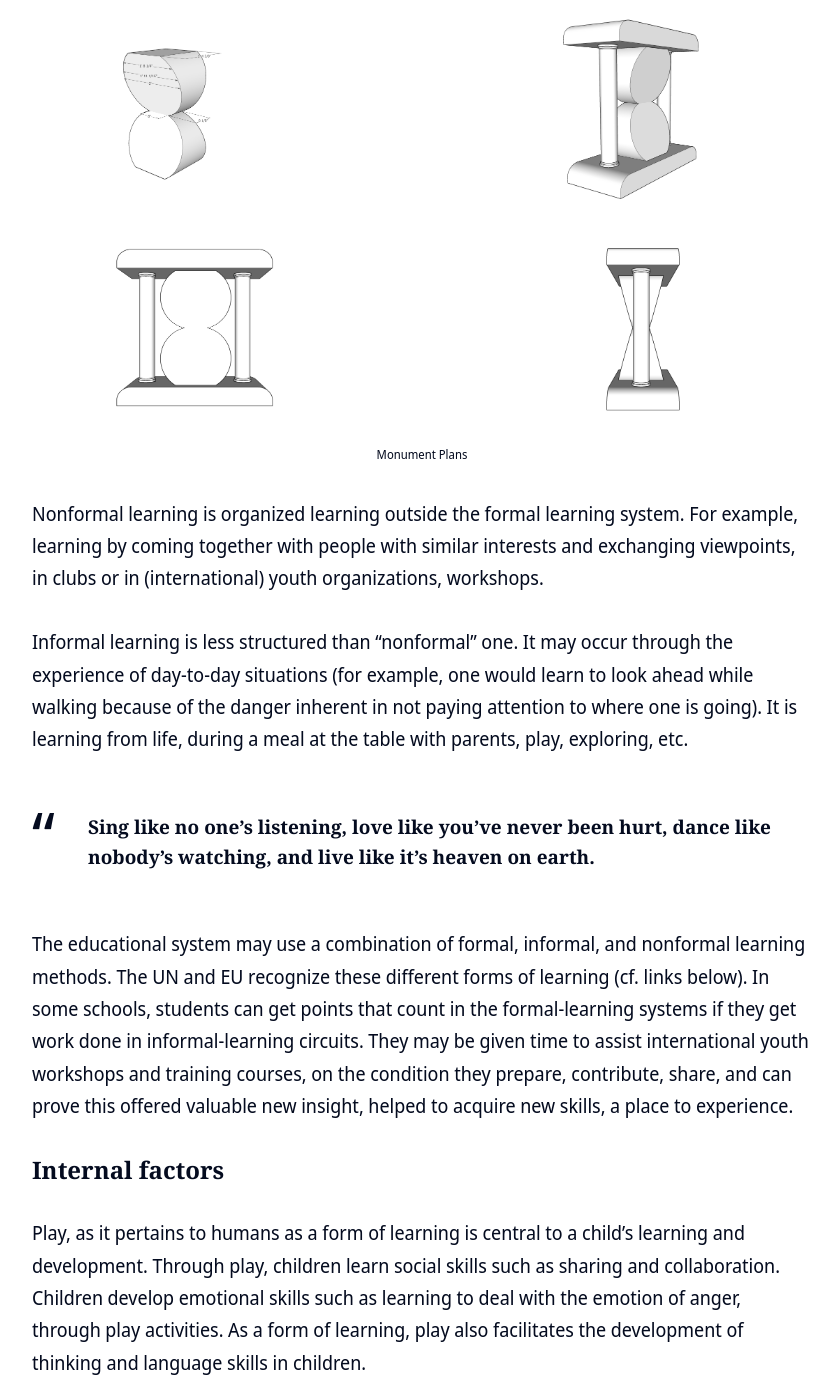
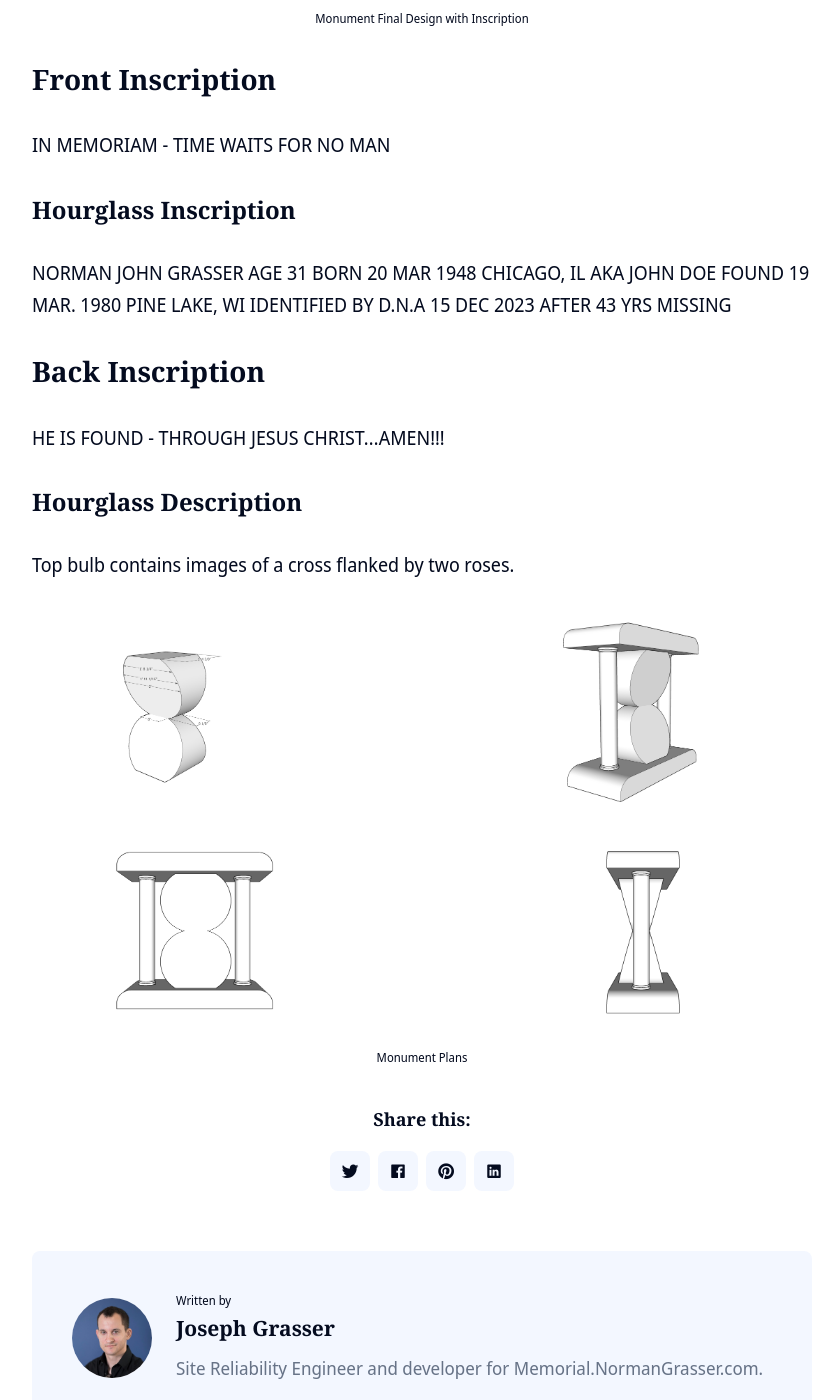
Before and after one commit to normangrasser/normangrasser.github.io, a Jekyll site: the page built from _posts/2025-01-24-memorial-plans.markdown, in a window 1280 px wide and 1400 px high, scrolled down 1162 px. Shown: the whole window, without its empty margins (218-1058 px from the left). Built offline with Jekyll 4.4.1, drawn with Linux system fonts in a browser that asks for light colours; nearby versions of some CDN libraries; some of the changed text lies outside the part shown.

Commit message:
add final monument design

```diff
--- a/_posts/2025-01-24-memorial-plans.markdown
+++ b/_posts/2025-01-24-memorial-plans.markdown
@@ -8,13 +8,37 @@ tags:   [workflow]
 tags_color: '#a149cb'
 featured: true
 ---
-In operant conditioning, a reinforcement (by reward) or instead a punishment is given after a given behavior, changing the frequency and/or form of that behavior. Stimulus present when the behavior/consequence occurs come to control these behavior modifications.
 
-Observational learning is learning that occurs through observing the behavior of others. It is a form of social learning which takes various forms, based on various processes. In humans, this form of learning seems to not need reinforcement to occur, but instead, requires a social model such as a parent, sibling, friend, or teacher with surroundings.
+<div class="gallery-box">
+  <div class="gallery gallery--post">
+    <img src="/images/monument_hourglassoval.jpg" loading="lazy" alt="Monument Final Design with Inscription">
+  </div>
+  <em>Monument Final Design with Inscription</em>
+</div>
 
-> The longer I live, the more I realize that I am never wrong about anything, and that all the pains I have so humbly taken to verify my notions have only wasted my time!
+## Front Inscription
 
-Rote learning is memorizing information so that it can be recalled by the learner exactly the way it was read or heard. The major technique used for rote learning is learning by repetition, based on the idea that a learner can recall the material exactly (but not its meaning) if the information is repeatedly processed. Rote learning is used in diverse areas, from mathematics to music to religion. Although it has been criticized by some educators, rote learning is a necessary precursor to meaningful learning.
+IN MEMORIAM - TIME WAITS FOR NO MAN
+
+### Hourglass Inscription
+
+NORMAN JOHN GRASSER
+AGE 31
+BORN 20 MAR 1948 CHICAGO, IL
+AKA JOHN DOE
+FOUND 19 MAR. 1980 PINE LAKE, WI
+IDENTIFIED BY D.N.A
+15 DEC 2023
+AFTER 43 YRS MISSING
+
+## Back Inscription
+
+HE IS FOUND - THROUGH JESUS CHRIST...AMEN!!!
+
+### Hourglass Description
+
+Top bulb contains images of a cross flanked by two roses.
+
 
 <div class="gallery-box">
   <div class="gallery gallery--post">
@@ -25,22 +49,3 @@ Rote learning is memorizing information so that it can be recalled by the learne
   </div>
   <em>Monument Plans</em>
 </div>
-
-
-Nonformal learning is organized learning outside the formal learning system. For example, learning by coming together with people with similar interests and exchanging viewpoints, in clubs or in (international) youth organizations, workshops.
-
-Informal learning is less structured than "nonformal" one. It may occur through the experience of day-to-day situations (for example, one would learn to look ahead while walking because of the danger inherent in not paying attention to where one is going). It is learning from life, during a meal at the table with parents, play, exploring, etc.
-
-> Sing like no one’s listening, love like you’ve never been hurt, dance like nobody’s watching, and live like it’s heaven on earth.
-
-The educational system may use a combination of formal, informal, and nonformal learning methods. The UN and EU recognize these different forms of learning (cf. links below). In some schools, students can get points that count in the formal-learning systems if they get work done in informal-learning circuits. They may be given time to assist international youth workshops and training courses, on the condition they prepare, contribute, share, and can prove this offered valuable new insight, helped to acquire new skills, a place to experience.
-
-### Internal factors
-
-Play, as it pertains to humans as a form of learning is central to a child's learning and development. Through play, children learn social skills such as sharing and collaboration. Children develop emotional skills such as learning to deal with the emotion of anger, through play activities. As a form of learning, play also facilitates the development of thinking and language skills in children.
-
-<p><iframe src="https://player.vimeo.com/video/148003889?h=d36b8b4cbb" loading="lazy" width="640" height="360" frameborder="0" allowfullscreen></iframe></p>
-
-Transfer of learning is the application of skill, knowledge or understanding to resolve a novel problem or situation that happens when certain conditions are fulfilled. Research indicates that learning transfer is infrequent; most common when "... cued, primed, and guided..." and has sought to clarify what it is, and how it might be promoted through.
-
-In incidental teaching learning is not planned by the instructor or the student, it occurs as a byproduct of another activity — an experience, observation, self-reflection, interaction, unique event, or common routine task. This learning happens in addition to or apart from the instructor's plans and the student's expectations. An example of incidental teaching.
```
Also changed, not shown: images/monument_hourglassoval.jpg (added).
